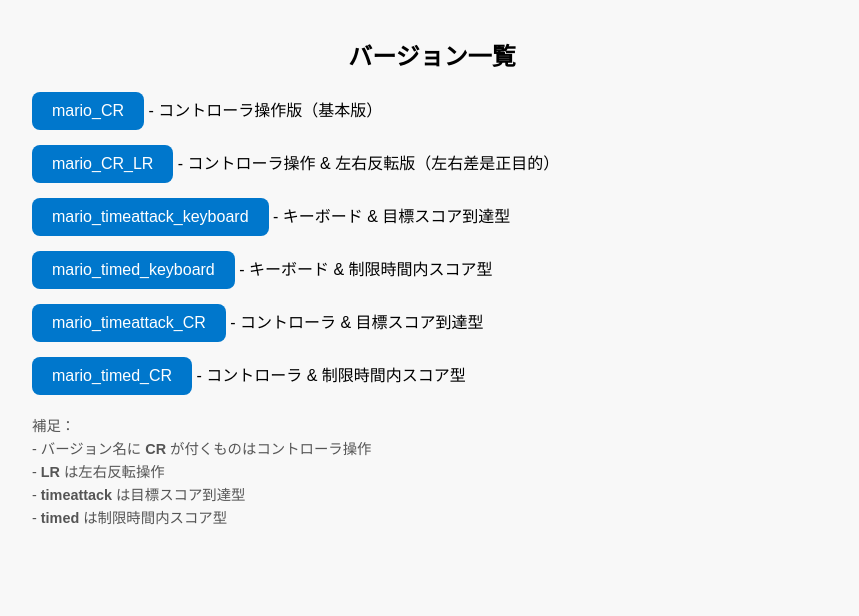
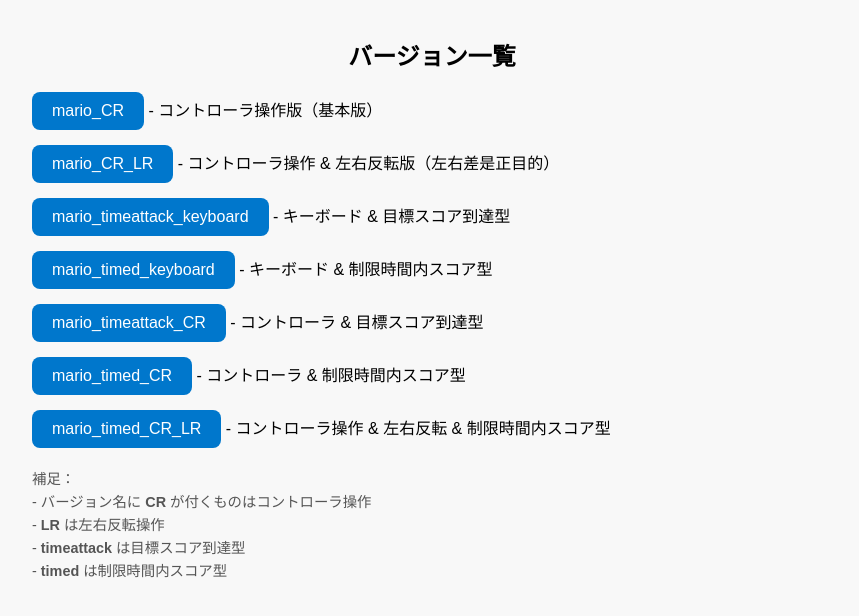
Before and after one commit to 15Ayu/Mario, a plain HTML site: page index.html in a window 1280 px wide. Shown: the part 224-840 px from the top of the page, without its empty margins (208-1067 px from the left). Drawn offline with Linux system fonts and the light colour scheme.

Commit message:
Update index.html in mario_timed_CR_LR for controller LR version

```diff
--- a/index.html
+++ b/index.html
@@ -44,6 +44,7 @@
         <li><a class="button" href="mario_timed_keyboard/">mario_timed_keyboard</a> - キーボード & 制限時間内スコア型</li>
         <li><a class="button" href="mario_timeattack_CR/">mario_timeattack_CR</a> - コントローラ & 目標スコア到達型</li>
         <li><a class="button" href="mario_timed_CR/">mario_timed_CR</a> - コントローラ & 制限時間内スコア型</li>
+        <li><a class="button" href="mario_timed_CR_LR/">mario_timed_CR_LR</a> - コントローラ操作 & 左右反転 & 制限時間内スコア型</li>
     </ul>
 
     <p class="note">
```
